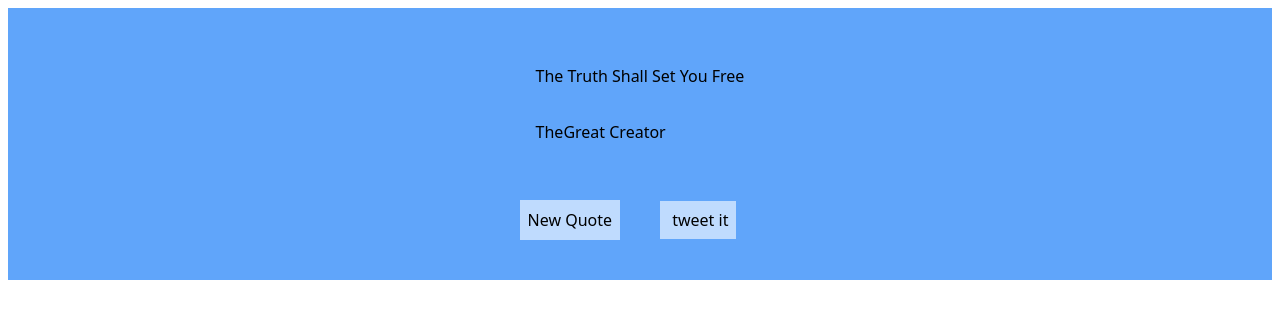
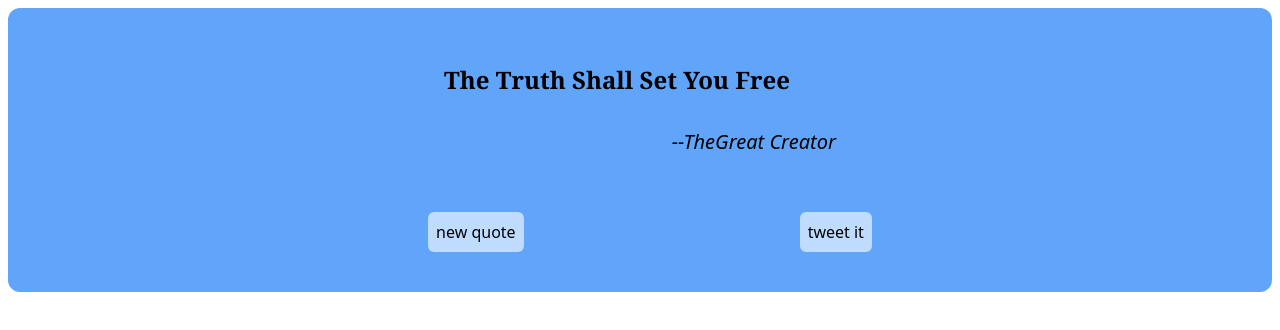
Before and after one commit to Ejiro-David/Quote-Generator, a React (Create React App) app: page / in a window 1280 px wide. Shown: the top 330 px of the page. Built offline with nearby package versions, Linux system fonts and the light colour scheme.

Commit message:
minor corrections

```diff
--- a/src/App.js
+++ b/src/App.js
@@ -28,9 +28,6 @@ function App() {
 
       })
 
-
-
-
     return (
       setWords()
     );
@@ -39,17 +36,17 @@ function App() {
 
 
   return (
-    <div className="App flex justify-center  bg-blue-400 p-5 m-2">
+    <div className="App rounded-xl flex justify-center h-5/6 bg-blue-400 p-5 m-2">
       <div id="quote-box">
         <div className="words p-5">
-          <h3 className="p-4" id='text'>{words}</h3>
-          <p className="text-left p-4" id="author">{author}</p>
+          <h3 className="p-4 font-semibold  font-serif text-2xl" id='text'>{words}</h3>
+          <p className="text-right italic text-xl p-4" id="author">--{author}</p>
         </div>
 
 
-        <div className=''>
-          <button id="new-quote" className="bg-blue-200 m-5 p-2" onClick={handleClick}>New Quote</button>
-          <a id="tweet-quote" className="bg-blue-200 m-5 p-2" href={`https://twitter.com/intent/tweet?text=${words}%20%20--${author} &hashtags=quotes`} target="_blank" rel='noreferrer'> tweet it </a>
+        <div className='flex space-between space-x-64'>
+          <button id="new-quote" className=" hover:drop-shadow-lg rounded-md bg-blue-200 m-5 p-2" onClick={handleClick}>new quote</button>
+          <a id="tweet-quote" className="hover:drop-shadow-lg rounded-md items-end bg-blue-200 m-5 p-2" href={`https://twitter.com/intent/tweet?text=${words}%20%20--${author} &hashtags=quotes`} target="_blank" rel='noreferrer'> tweet it </a>
         </div>
 
       </div>
```
